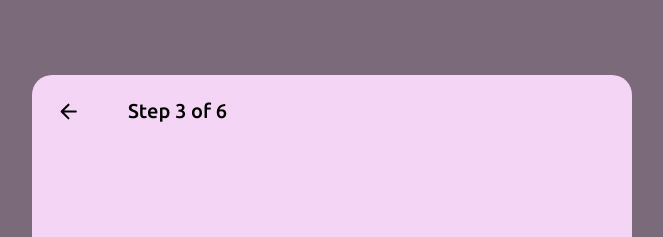
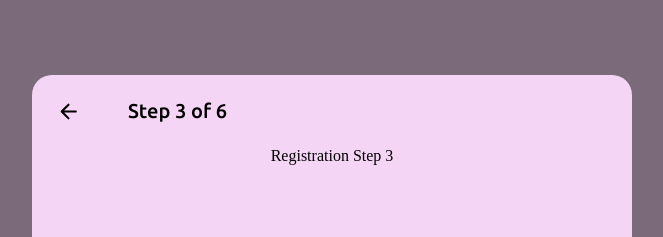
Before and after one commit to GarryProhor/social-react, a React (Create React App) app: page / in a window 1280 px wide. Shown: the top 237 px of the page, without its empty margins (308-971 px from the left). Built offline with nearby package versions, Linux system fonts and the light colour scheme.

Commit message:
register form one

```diff
--- /dev/null
+++ b/src/features/register/components/RegisterFormOne/RegisterFormOne.css
@@ -0,0 +1,7 @@
+.reg-step-one-container{
+    width: 100%;
+    height: fit-content;
+}
+.reg-step-one-content{
+
+}
--- /dev/null
+++ b/src/features/register/components/RegisterFormOne/RegisterFormOne.tsx
@@ -0,0 +1,12 @@
+import React from 'react';
+import './RegisterFormOne.css';
+
+export  const RegisterFormOne:React.FC = () => {
+    return (
+        <div className='reg-step-one-container'>
+            <div className="reg-step-one-content">
+                User input area for register 1
+            </div>
+        </div>
+    );
+};
--- a/src/features/register/components/RegisterModal/RegisterModal.css
+++ b/src/features/register/components/RegisterModal/RegisterModal.css
@@ -2,3 +2,10 @@
     height: 100%;
     width: 100%;
 }
+.register-modal-content{
+    width: 100%;
+    height: fit-content;
+    display: flex;
+    justify-content: center;
+    align-items: center;
+}
--- a/src/features/register/components/RegisterModal/RegisterModal.tsx
+++ b/src/features/register/components/RegisterModal/RegisterModal.tsx
@@ -2,6 +2,7 @@ import React, {useState} from 'react';
 import {Modal} from "../../../../components/Modal/Modal";
 import './RegisterModal.css';
 import {RegistrationStepCounter} from "../RegisterStepCounter/RegistrationStepCounter";
+import {determineModalContent} from "../../utils/RegisterModalUtils";
 export const RegisterModal:React.FC = () => {
     const [step, setStep] = useState<number>(3);
 
@@ -12,6 +13,9 @@ export const RegisterModal:React.FC = () => {
             <Modal>
                <div className="register-container">
                    <RegistrationStepCounter step={step} changeStep={stepButtonClicked}/>
+                   <div className="register-modal-content">
+                       {determineModalContent(step)}
+                   </div>
                </div>
             </Modal>
     );
--- /dev/null
+++ b/src/features/register/utils/RegisterModalUtils.tsx
@@ -0,0 +1,20 @@
+import {RegisterFormOne} from "../components/RegisterFormOne/RegisterFormOne";
+
+export const determineModalContent = (step:number):JSX.Element =>{
+    switch (step) {
+        case 1:
+            return <RegisterFormOne/>
+        case 2:
+            return <span>Registration Step 2</span>
+        case 3:
+            return <span>Registration Step 3</span>
+        case 4:
+            return <span>Registration Step 4</span>
+        case 5:
+            return <span>Registration Step 5</span>
+        case 6:
+            return <span>Registration Step 6</span>
+       default:
+            return <></>
+    }
+}
```
